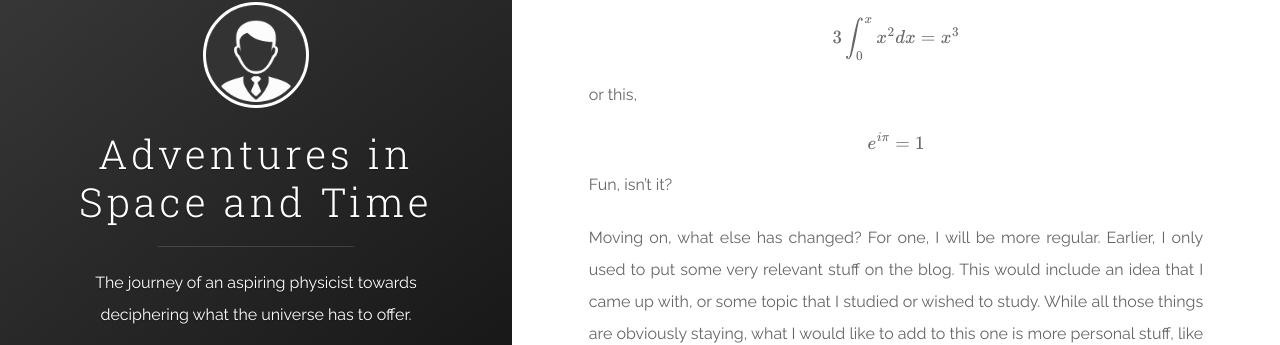
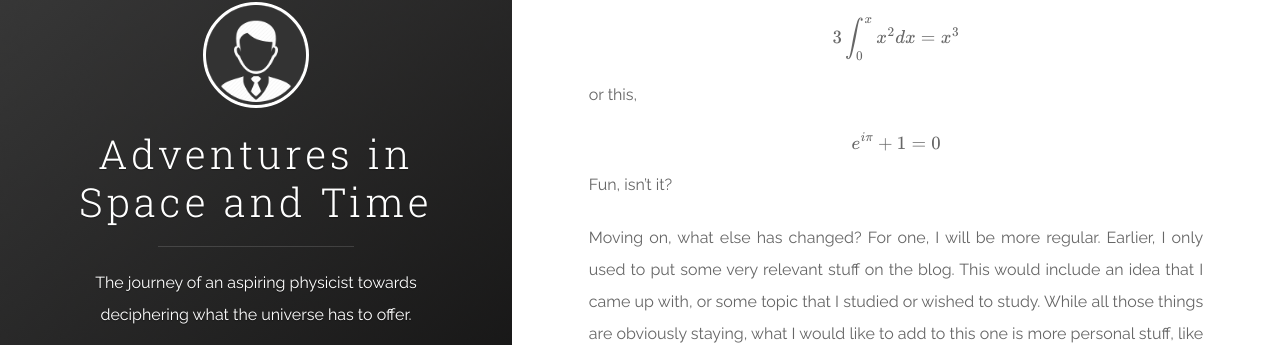
Before and after one commit to theStarlord/mne.github.io, a Jekyll site: the page built from _posts/2018-03-30-first-post.markdown, in a window 1280 px wide and 1200 px high. Shown: the part 382-727 px from the top of the window. Built offline with Jekyll 4.4.1, drawn with Linux system fonts in a browser that asks for light colours; formulas are drawn with MathJax 3.

Commit message:
Equation edit

```diff
--- a/_posts/2018-03-30-first-post.markdown
+++ b/_posts/2018-03-30-first-post.markdown
@@ -11,7 +11,7 @@ $$ 3 \int_{0}^{x} x^{2} dx = x^{3}$$
 
 or this,
 
-$$ e^{i\pi} = 1$$
+$$ e^{i\pi} + 1 = 0$$
 
 Fun, isn't it?
 
```
